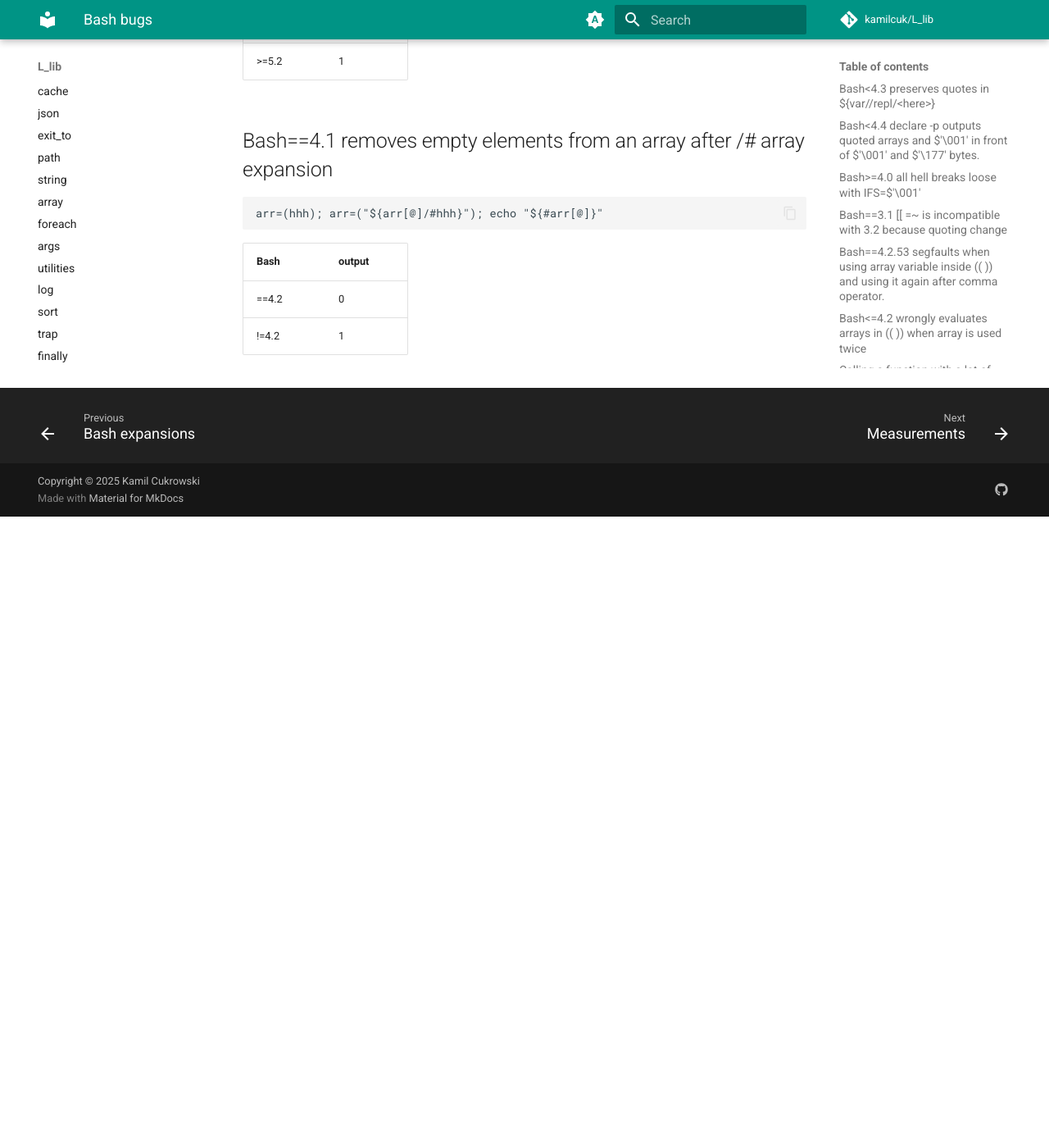
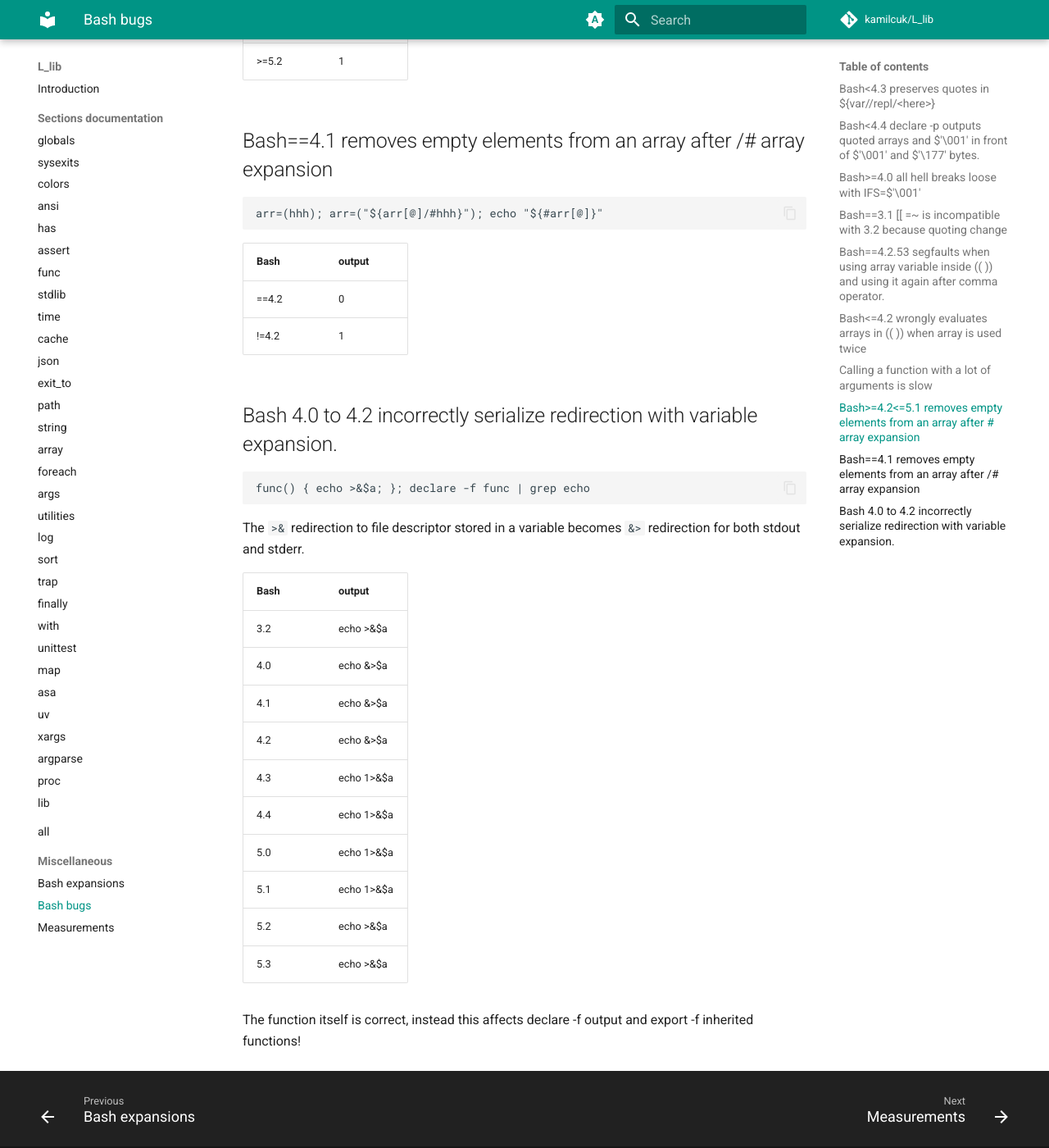
Before and after one commit to Kamilcuk/L_lib, an MkDocs documentation site: the page built from docs/bash_bugs.md, in a window 1280 px wide and 1400 px high, scrolled down 3285 px. Shown: the whole window at 82% size. Built offline with MkDocs 1.6.1 and Material for MkDocs 9.7.7, drawn with Linux system fonts in a browser that asks for light colours; comment, search, counter and statistics services are not loaded; before the commit the page ends 3915 px from its top, so only the background shows below that.

Commit message:
workaround bash fd redirection bug in function serialization in versions 4.1 4.3

````diff
--- a/docs/bash_bugs.md
+++ b/docs/bash_bugs.md
@@ -106,11 +106,11 @@
 arr=(hhh); arr=("${arr[@]#hhh}"); echo "${#arr[@]}"
 ```
 
-| Bash | output |
-| --- | --- |
-| <=4.1 | 1 |
-| >=4.2,<=5.1 | 0 |
-| >=5.2 | 1 |
+| Bash        | output |
+| ---         | ---    |
+| <=4.1       | 1      |
+| >=4.2,<=5.1 | 0      |
+| >=5.2       | 1      |
 
 
 ## Bash==4.1 removes empty elements from an array after /# array expansion
@@ -119,7 +119,31 @@
 arr=(hhh); arr=("${arr[@]/#hhh}"); echo "${#arr[@]}"
 ```
 
-| Bash | output |
-| --- | --- |
-| ==4.2 | 0 |
-| !=4.2 | 1 |
+| Bash  | output |
+| ---   | ---    |
+| ==4.2 | 0      |
+| !=4.2 | 1      |
+
+
+## Bash 4.0 to 4.2 incorrectly serialize redirection with variable expansion.
+
+```
+func() { echo >&$a; }; declare -f func | grep echo
+```
+
+The `>&` redirection to file descriptor stored in a variable becomes `&>` redirection for both stdout and stderr.
+
+| Bash | output     |
+| ---  | ---        |
+| 3.2  | echo >&$a  |
+| 4.0  | echo &>$a  |
+| 4.1  | echo &>$a  |
+| 4.2  | echo &>$a  |
+| 4.3  | echo 1>&$a |
+| 4.4  | echo 1>&$a |
+| 5.0  | echo 1>&$a |
+| 5.1  | echo 1>&$a |
+| 5.2  | echo >&$a  |
+| 5.3  | echo >&$a  |
+
+The function itself is correct, instead this affects declare -f output and export -f inherited functions!
````
Also changed, not shown: 2 other files.
